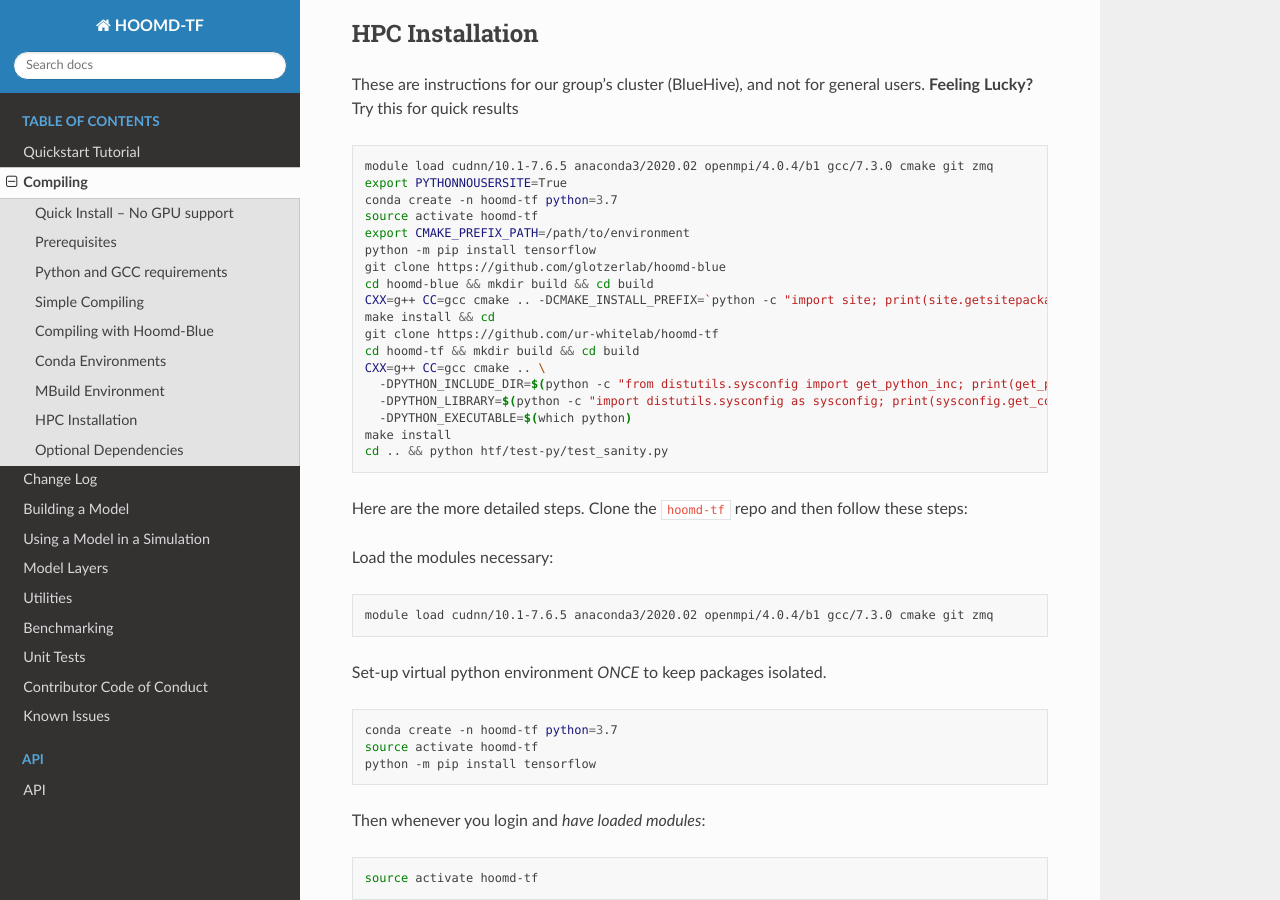
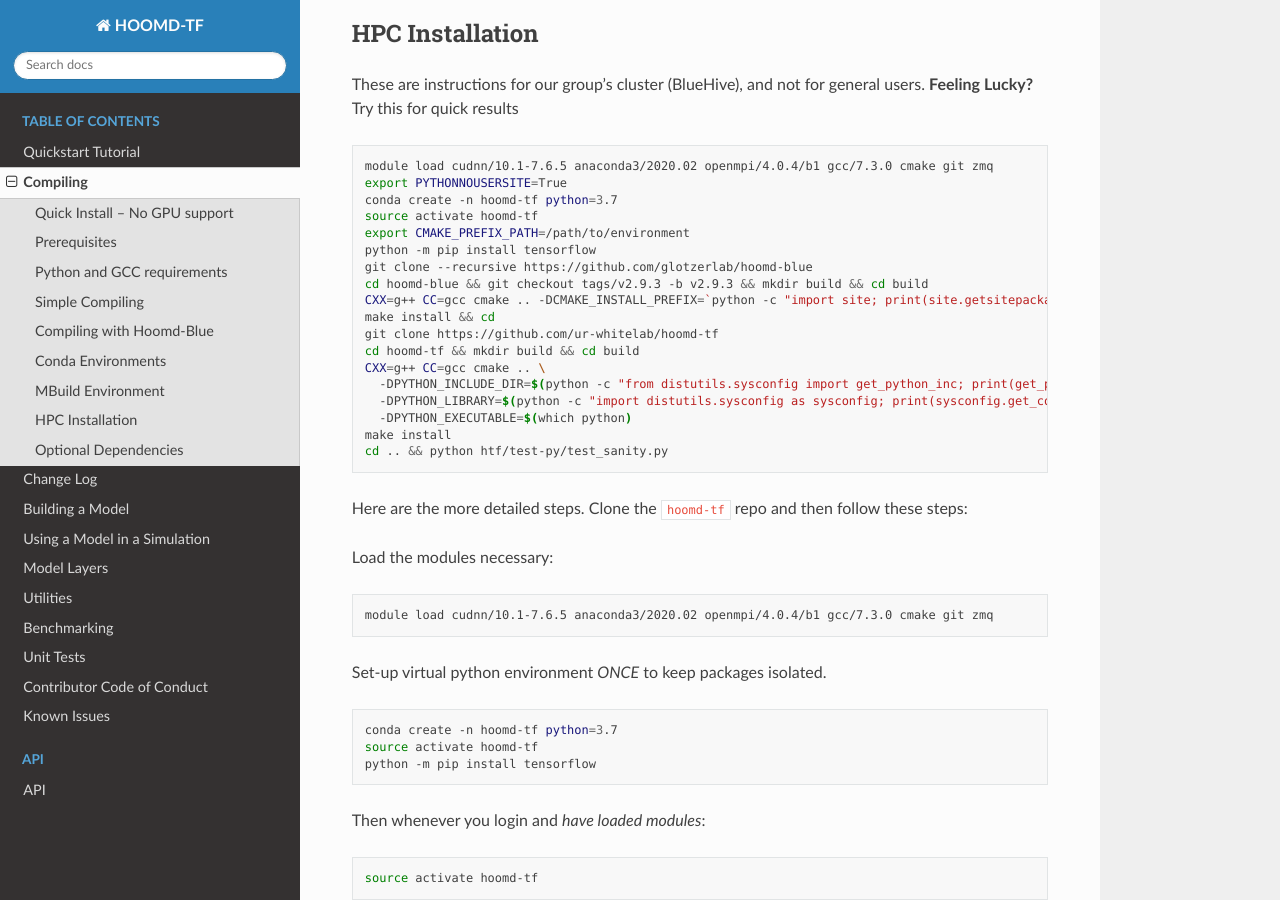
Before and after one commit to ur-whitelab/hoomd-tf, a Sphinx documentation site: the page built from sphinx-docs/source/compilation.rst, in a window 1280 px wide and 900 px high, scrolled down 3374 px. Built offline with Sphinx 7.4.7 and the Read the Docs theme 2.0.0, drawn with Linux system fonts in a browser that asks for light colours.

Commit message:
Fixed tag commands

```diff
--- a/sphinx-docs/source/compilation.rst
+++ b/sphinx-docs/source/compilation.rst
@@ -116,7 +116,7 @@
 
 .. code:: bash
 
-    cd hoomd-blue && git checkout tags/v2.9.3
+    cd hoomd-blue && git checkout tags/v2.9.3 -b v2.9.3
 
 Now we put our plugin in the source directory with a softlink:
 
@@ -202,8 +202,8 @@
     source activate hoomd-tf
     export CMAKE_PREFIX_PATH=/path/to/environment
     python -m pip install tensorflow
-    git clone https://github.com/glotzerlab/hoomd-blue
-    cd hoomd-blue && mkdir build && cd build
+    git clone --recursive https://github.com/glotzerlab/hoomd-blue
+    cd hoomd-blue && git checkout tags/v2.9.3 -b v2.9.3 && mkdir build && cd build
     CXX=g++ CC=gcc cmake .. -DCMAKE_INSTALL_PREFIX=`python -c "import site; print(site.getsitepackages()[0])"` -DCMAKE_CXX_FLAGS=-march=native -DCMAKE_C_FLAGS=-march=native -DENABLE_CUDA=ON -DENABLE_MPI=OFF
     make install && cd
     git clone https://github.com/ur-whitelab/hoomd-tf
```
